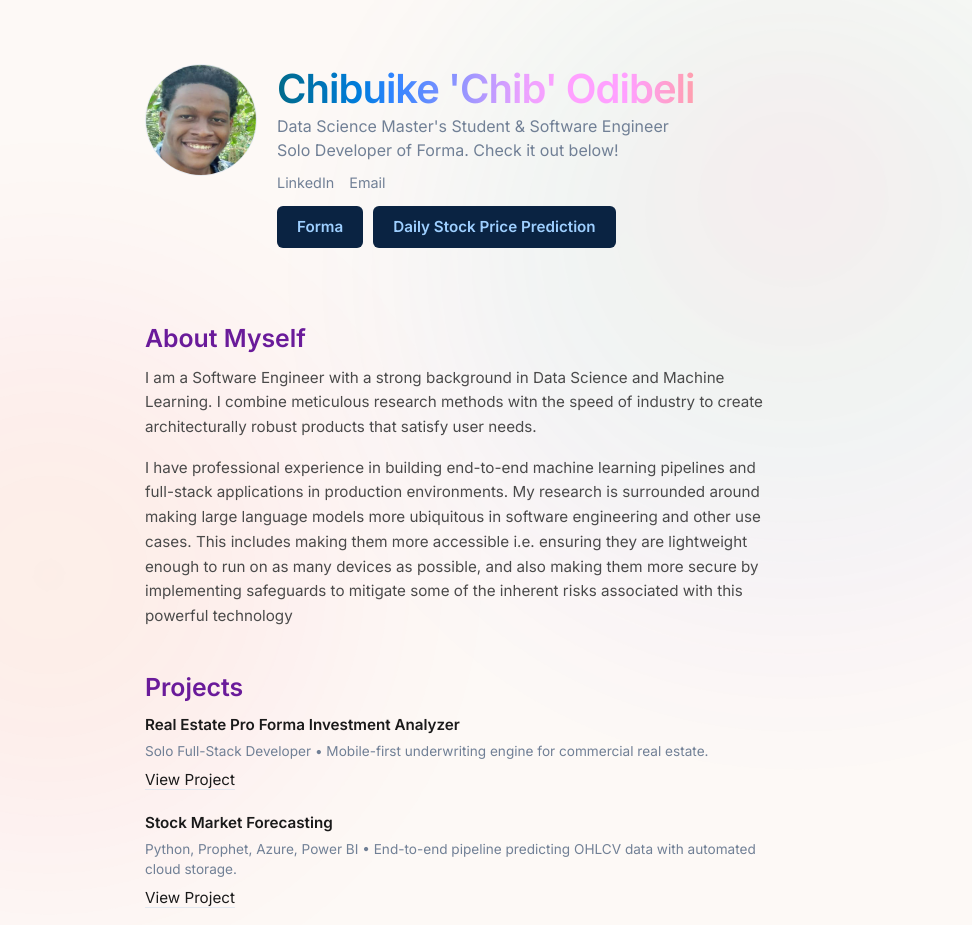
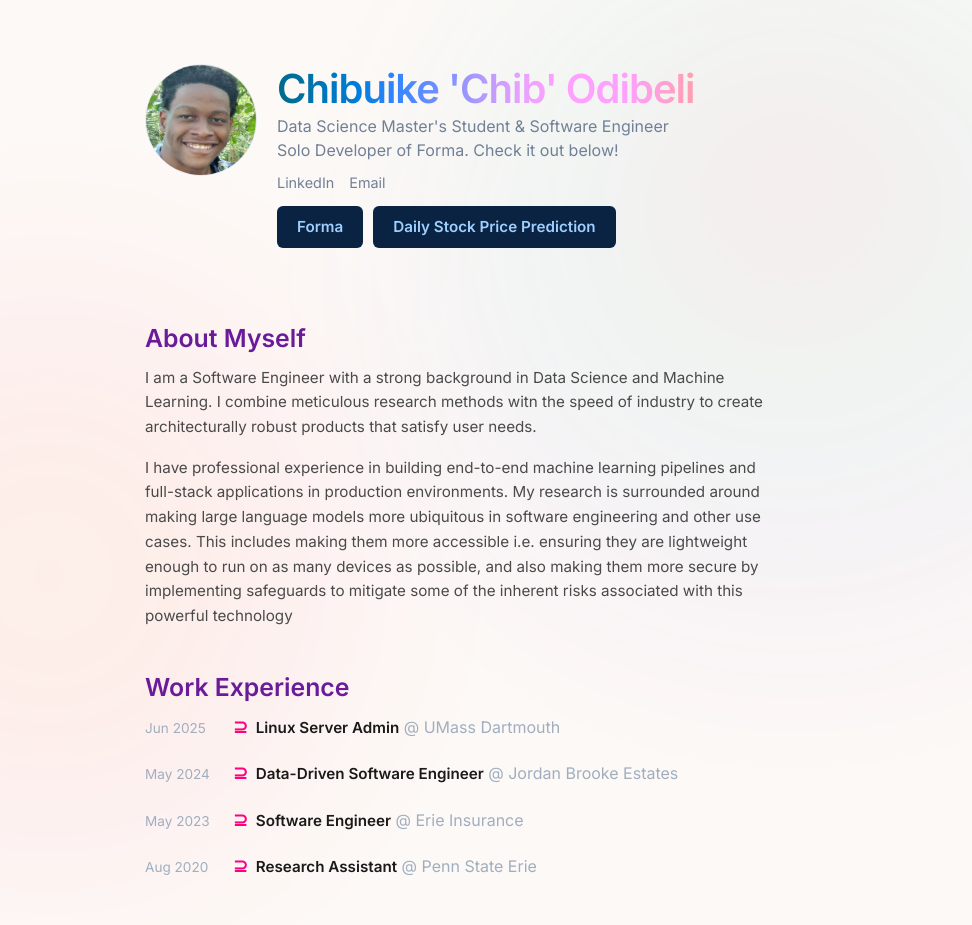
Before and after one commit to ChibuikeOD/Portfolio, a Next.js app in the folder vercel/: page / in a window 1280 px wide. Shown: the top 925 px of the page, without its empty margins (186-1158 px from the left). Built offline with nearby package versions, Linux system fonts and the light colour scheme.

Commit message:
Add work xp back

```diff
--- a/vercel/app/page.tsx
+++ b/vercel/app/page.tsx
@@ -75,6 +75,17 @@ const research: BuiltProject[] = [
     link: null,
   },
 ];
+
+const workExperience = [
+  { date: "Jun 2025", title: "Linux Server Admin", company: "UMass Dartmouth" },
+  {
+    date: "May 2024",
+    title: "Data-Driven Software Engineer",
+    company: "Jordan Brooke Estates",
+  },
+  { date: "May 2023", title: "Software Engineer", company: "Erie Insurance" },
+  { date: "Aug 2020", title: "Research Assistant", company: "Penn State Erie" },
+] as const;
 
 const FORMA_TITLE = "Real Estate Pro Forma Investment Analyzer";
 const FORMA_PAGES = [
@@ -1159,6 +1170,26 @@ export default function Home() {
         </div>
 
         <h2 className="mb-2 mt-10 text-[1.55rem] font-semibold text-[#6A1B9A]">
+          Work Experience
+        </h2>
+        <ul className="list-none space-y-5 p-0">
+          {workExperience.map((item) => (
+            <li key={`${item.date}-${item.title}`} className="mb-5">
+              <span className="inline-block min-w-[80px] text-[0.85rem] text-[#A0AEC0]">
+                {item.date}
+              </span>
+              <span className="mx-2 text-[1.1rem] font-bold text-[#FF007F]">
+                ⊇
+              </span>
+              <span className="text-[0.95rem] font-semibold text-[#1A1A1A]">
+                {item.title}
+              </span>{" "}
+              <span className="text-[#A0AEC0]">@ {item.company}</span>
+            </li>
+          ))}
+        </ul>
+
+        <h2 className="mb-2 mt-10 text-[1.55rem] font-semibold text-[#6A1B9A]">
           Projects
         </h2>
         <ul className="list-none space-y-5 p-0">
```
